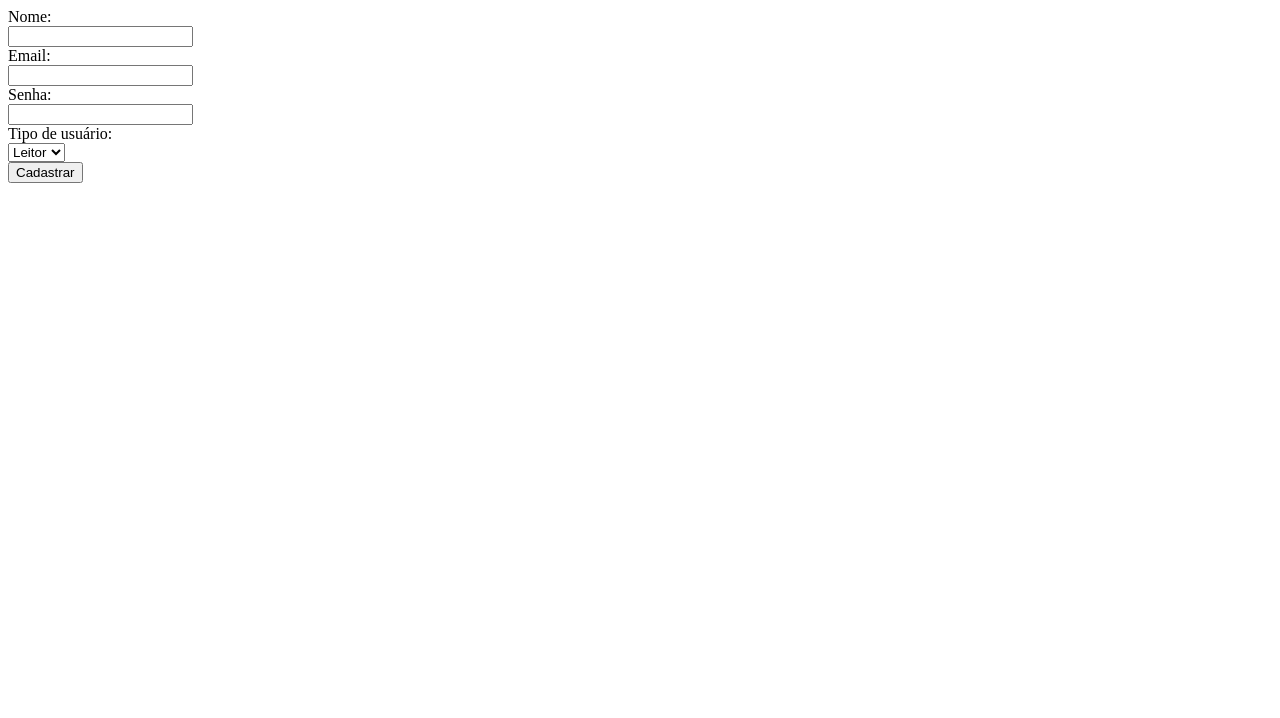
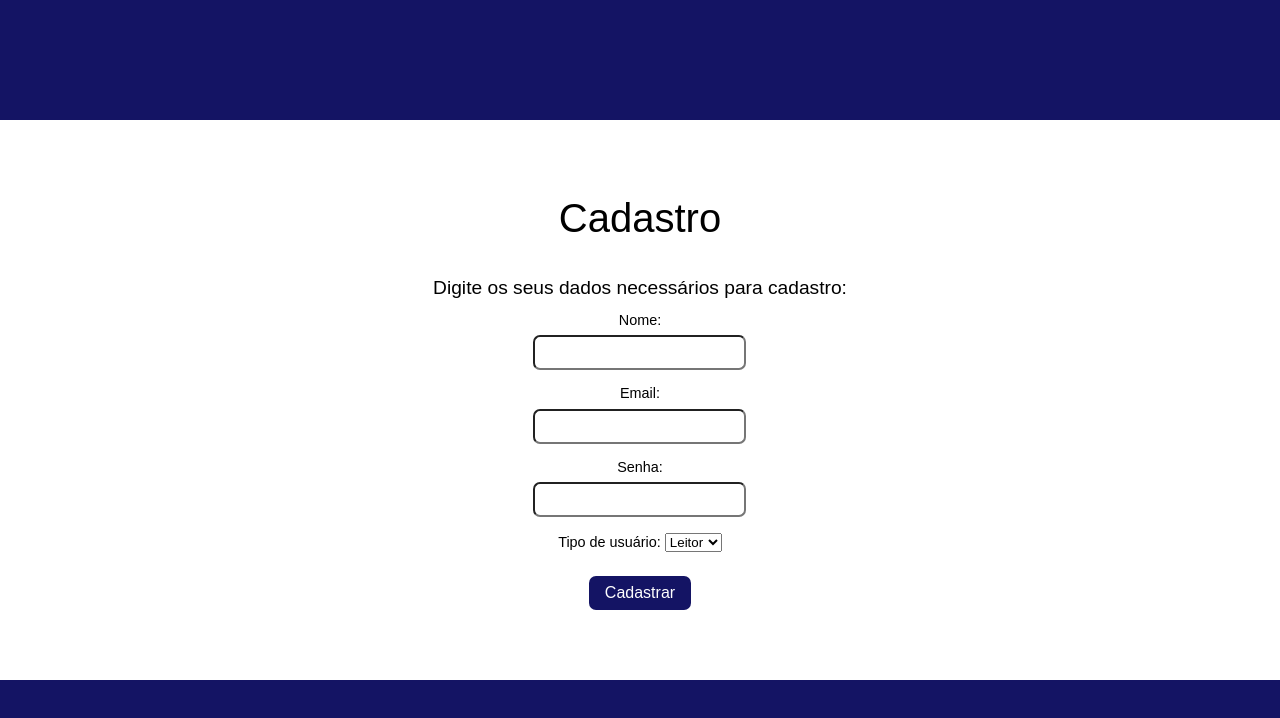
Before and after one commit to AristidesEvan/SiteDeNoticias, a plain HTML site: page FRONTEND/cadastro.html in a window 1280 px wide. Drawn offline with Linux system fonts and the light colour scheme.

Commit message:
Feito a tela da cadastro e a tela de login

```diff
--- /dev/null
+++ b/FRONTEND/cadastro.css
@@ -0,0 +1,71 @@
+.form-card {
+    height: 100vh;
+    width: 100vw;
+    display: flex;
+    justify-content: center;
+    align-items: center;
+    background: linear-gradient(0deg, rgb(20, 20, 100) 0%, rgba(20, 20, 100) 15%, rgba(255,255,255,1) 15%, rgba(255,255,255,1) 85%, rgba(20, 20, 100) 85%, rgba(20, 20, 100) 100%);
+}
+
+form {
+    display: flex;
+    flex-direction: column;
+    justify-content: center;
+    align-items: center;
+}
+
+form h1 {
+    font-family: sans-serif;
+    font-size: 2.5rem;
+    padding: 1.5rem;
+}
+
+form p {
+    font-size: 1.2rem;
+    padding: 1rem;
+    font-family: sans-serif;
+}
+
+form label {
+    font-size: .9rem;
+    font-family: sans-serif;
+    padding: 0 0 .5rem 0 ;
+}
+
+form input {
+    border-radius: 7px;
+    padding: .5rem 1rem;
+    margin: 0 0 1rem 0;
+}
+
+form a {
+    font-size: .8rem;
+    font-family: sans-serif;
+    margin: 0 0 1rem 0;
+}
+
+.btn-cadastro {
+    cursor: pointer;
+    border-radius: 7px;
+    border: none;
+    font-size: 1rem;
+    font-family: sans-serif;
+    padding: .5rem 1rem;
+    margin: 1rem;
+    background-color: rgb(20, 20, 100);
+    color: white;
+    transition: all ease 300ms;
+}
+
+.btn-login:hover {
+    background-color: rgb(30, 99, 145);
+}
+
+form span {
+    margin: 0 0 1rem 0;
+    color: red;
+}
+
+.oculto {
+    display: none;
+}
--- a/FRONTEND/cadastro.html
+++ b/FRONTEND/cadastro.html
@@ -5,23 +5,33 @@
     <meta charset="UTF-8" />
     <meta name="viewport" content="width=device-width, initial-scale=1.0" />
     <title>Document</title>
+    <link rel="stylesheet" href="reset.css" />
+    <link rel="stylesheet" href="cadastro.css" />
 </head>
 
 <body>
-    <form id="registrationForm">
-        <label for="nome">Nome:</label><br />
-        <input type="text" id="nome" name="nome" /><br />
-        <label for="email">Email:</label><br />
-        <input type="email" id="email" name="email" /><br />
-        <label for="senha">Senha:</label><br />
-        <input type="password" id="senha" name="senha" /><br />
-        <label for="tipo">Tipo de usuário:</label><br />
-        <select id="tipo" name="tipo">
-            <option value="leitor">Leitor</option>
-            <option value="editor">Editor</option>
-        </select><br />
-        <input type="submit" value="Cadastrar" />
-    </form>
+    <div class="form-card">
+        <form id="registrationForm">
+            <h1 class="title-login">Cadastro</h1>
+            <p>Digite os seus dados necessários para cadastro:</p>
+            <span class="oculto">Email já cadastrado!</span> <!-- Caso retorne um erro! -->
+            <label for="nome">Nome:</label>
+            <input type="text" id="nome" name="nome" />
+            <label for="email">Email:</label>
+            <input type="email" id="email" name="email" />
+            <label for="senha">Senha:</label>
+            <input type="password" id="senha" name="senha" />
+            <label for="tipo">Tipo de usuário:
+
+                <select id="tipo" name="tipo">
+                    <option value="leitor">Leitor</option>
+                    <option value="editor">Editor</option>
+                </select>
+
+            </label>
+            <input class="btn-cadastro" type="submit" value="Cadastrar" />
+        </form>
+    </div>
 
     <script>
         var dadosDoUsuario;
@@ -67,6 +77,6 @@
                     });
             });
     </script>
+
 </body>
-
 </html>
--- /dev/null
+++ b/FRONTEND/index.css
@@ -0,0 +1,70 @@
+.form-card {
+    height: 100vh;
+    width: 100vw;
+    display: flex;
+    justify-content: center;
+    align-items: center;
+    background: linear-gradient(0deg, rgb(20, 20, 100) 0%, rgba(20, 20, 100) 15%, rgba(255,255,255,1) 15%, rgba(255,255,255,1) 85%, rgba(20, 20, 100) 85%, rgba(20, 20, 100) 100%);
+}
+
+form {
+    display: flex;
+    flex-direction: column;
+    justify-content: center;
+    align-items: center;
+}
+
+form h1 {
+    font-family: sans-serif;
+    font-size: 2.5rem;
+    padding: 2.5rem;
+}
+
+form p {
+    font-size: 1.2rem;
+    padding: 1rem;
+    font-family: sans-serif;
+}
+
+form label {
+    font-size: .9rem;
+    font-family: sans-serif;
+    padding: 0 0 .5rem 0 ;
+}
+
+form input {
+    border-radius: 7px;
+    padding: .5rem 1rem;
+    margin: 0 0 1rem 0;
+}
+
+form a {
+    font-size: .8rem;
+    font-family: sans-serif;
+    margin: 0 0 1rem 0;
+}
+
+.btn-login {
+    cursor: pointer;
+    border-radius: 7px;
+    border: none;
+    font-size: 1rem;
+    font-family: sans-serif;
+    padding: .5rem 1rem;
+    background-color: rgb(20, 20, 100);
+    color: white;
+    transition: all ease 300ms;
+}
+
+.btn-login:hover {
+    background-color: rgb(30, 99, 145);
+}
+
+form span {
+    margin: 0 0 1rem 0;
+    color: red;
+}
+
+.oculto {
+    display: none;
+}
--- /dev/null
+++ b/FRONTEND/reset.css
@@ -0,0 +1,48 @@
+/* http://meyerweb.com/eric/tools/css/reset/
+   v2.0 | 20110126
+   License: none (public domain)
+*/
+
+html, body, div, span, applet, object, iframe,
+h1, h2, h3, h4, h5, h6, p, blockquote, pre,
+a, abbr, acronym, address, big, cite, code,
+del, dfn, em, img, ins, kbd, q, s, samp,
+small, strike, strong, sub, sup, tt, var,
+b, u, i, center,
+dl, dt, dd, ol, ul, li,
+fieldset, form, label, legend,
+table, caption, tbody, tfoot, thead, tr, th, td,
+article, aside, canvas, details, embed,
+figure, figcaption, footer, header, hgroup,
+menu, nav, output, ruby, section, summary,
+time, mark, audio, video {
+	margin: 0;
+	padding: 0;
+	border: 0;
+	font-size: 100%;
+	font: inherit;
+	vertical-align: baseline;
+}
+/* HTML5 display-role reset for older browsers */
+article, aside, details, figcaption, figure,
+footer, header, hgroup, menu, nav, section {
+	display: block;
+}
+body {
+	line-height: 1;
+}
+ol, ul {
+	list-style: none;
+}
+blockquote, q {
+	quotes: none;
+}
+blockquote:before, blockquote:after,
+q:before, q:after {
+	content: '';
+	content: none;
+}
+table {
+	border-collapse: collapse;
+	border-spacing: 0;
+}
```
Also changed, not shown: FRONTEND/index.html (+51 -2 lines), FRONTEND/login.html (deleted, +0 -53 lines), FRONTEND/noticias.html (added, +13 -0 lines), FRONTEND/noticias.css (added), 2 other files.
